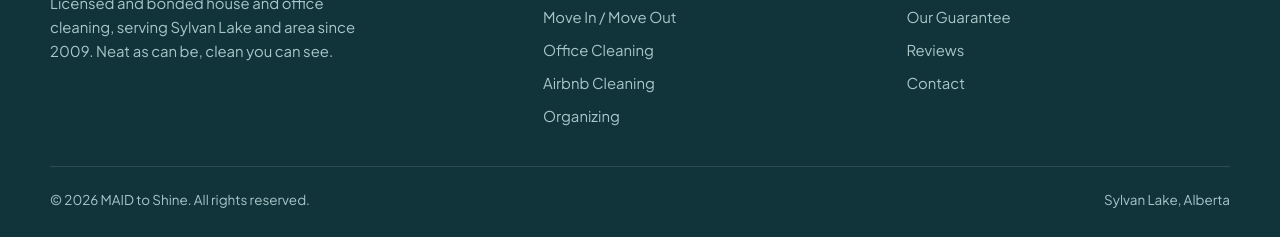
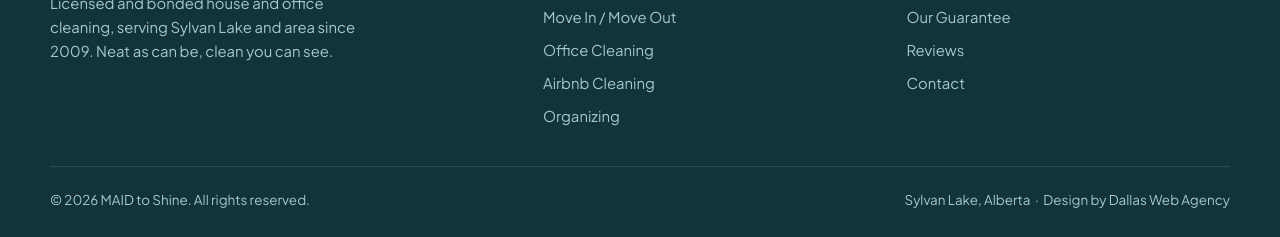
Before and after one commit to dallaswebagency/MAID-to-Shine, a plain HTML site: page index.html in a window 1280 px wide. Shown: the part 7268-7505 px from the top of the page. Drawn offline with Linux system fonts and the light colour scheme.

Commit message:
Add Design by Dallas Web Agency credit to footer
Co-Authored-By: Claude Sonnet 5.5 <noreply@anthropic.com>
Claude-Session: https://claude.ai/code/session_01KoLMKZzvU3jCXd111deESX

```diff
--- a/index.html
+++ b/index.html
@@ -696,7 +696,7 @@ footer a:hover{color:var(--gold)}
     </div>
     <div class="copy">
       <span>© <span id="yr">2026</span> MAID to Shine. All rights reserved.</span>
-      <span>Sylvan Lake, Alberta</span>
+      <span>Sylvan Lake, Alberta &nbsp;·&nbsp; <a href="https://www.dallaswebagency.us/" target="_blank" rel="noopener">Design by Dallas Web Agency</a></span>
     </div>
   </div>
 </footer>
```
